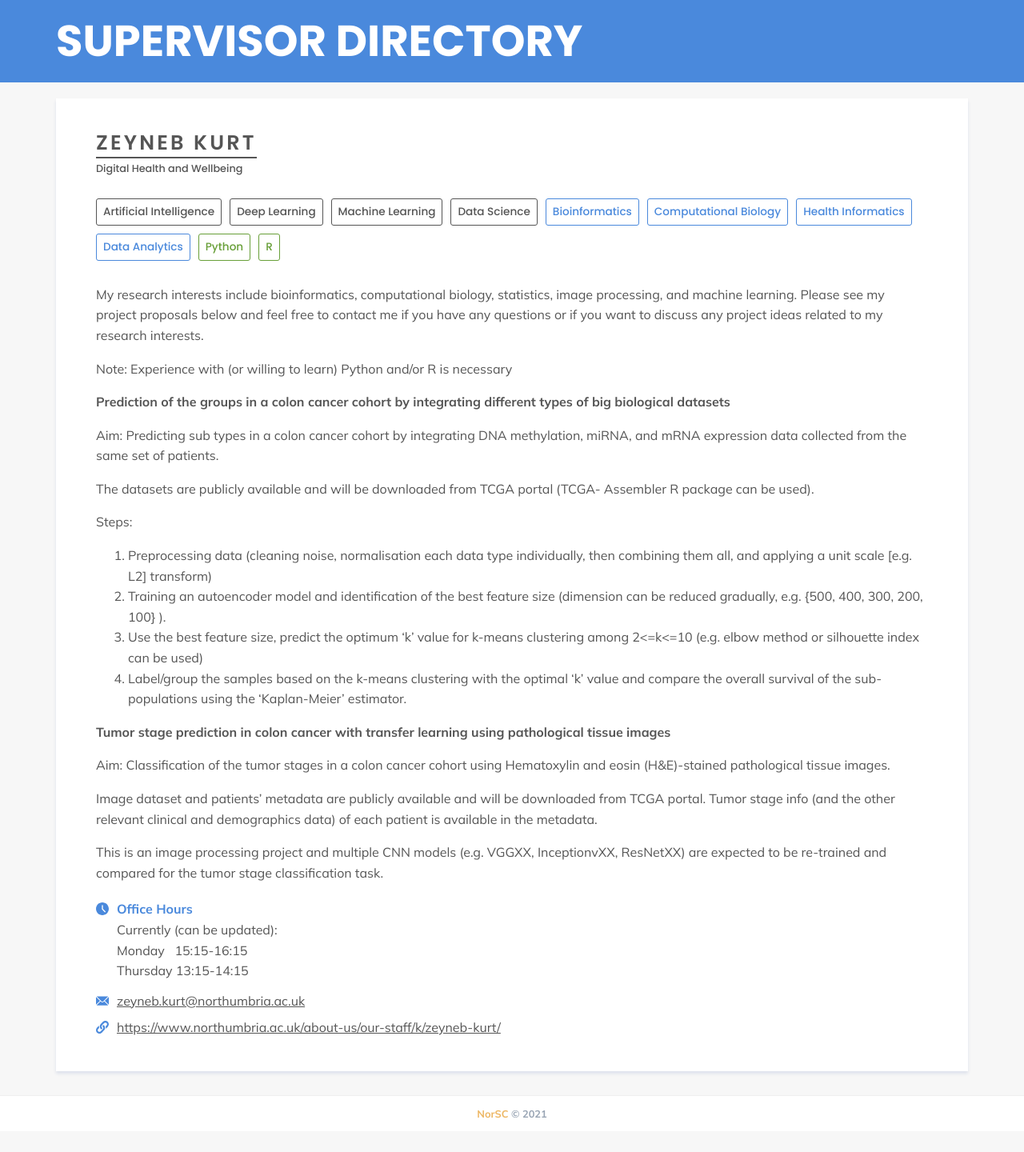
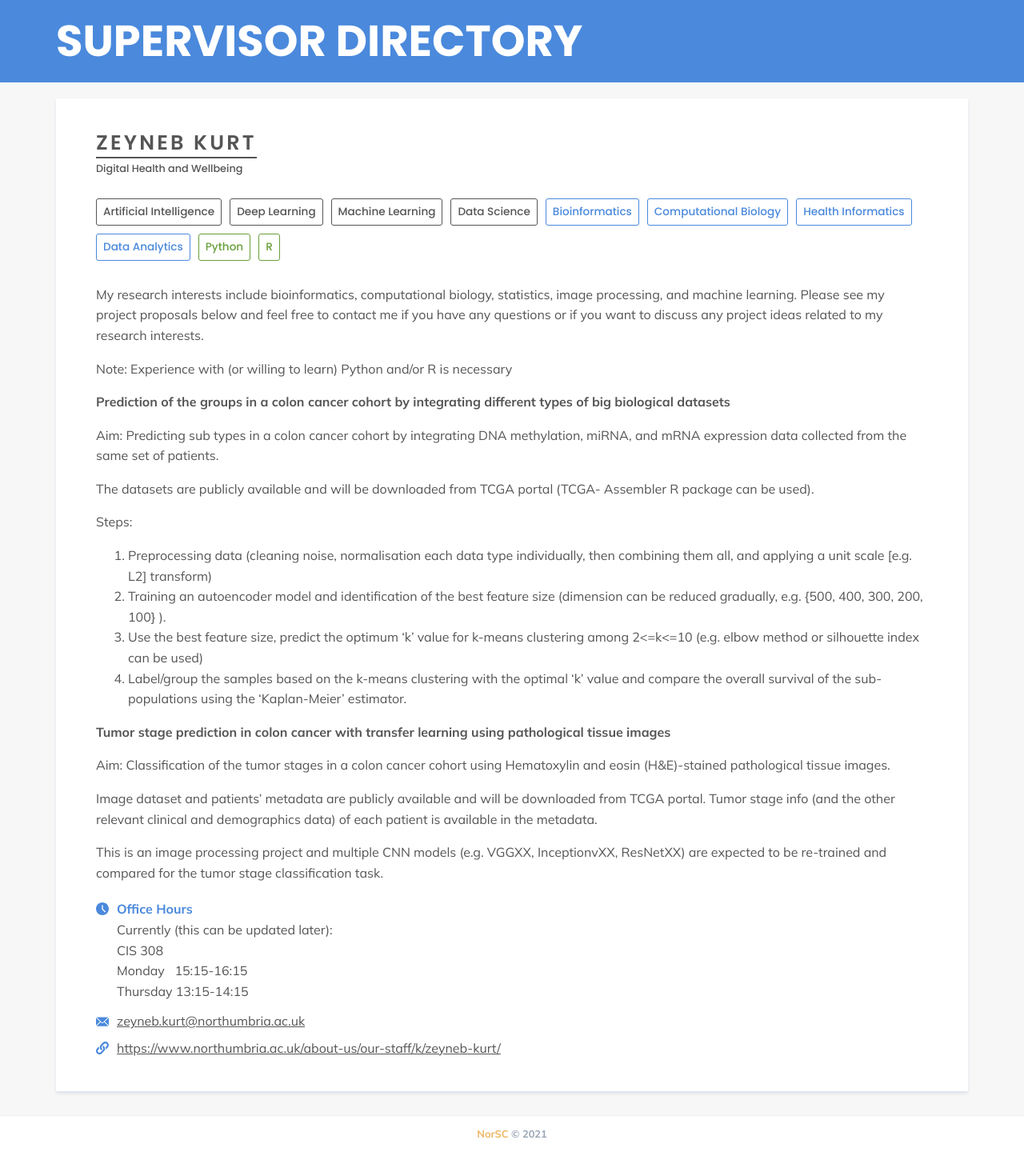
Before and after one commit to NorSC/supervisor-search, a Jekyll site: the page built from _supervisors/zeyneb-kurt.md, in a window 1280 px wide. Shown: the whole page at 80% size. Built offline with Jekyll 4.4.1, drawn with Linux system fonts in a browser that asks for light colours; a script that is not in the unit is left out; before the commit the page ends 1414 px from its top, so only the background shows below that.

Commit message:
Update Supervisors “zeyneb-kurt”

```diff
--- a/_supervisors/zeyneb-kurt.md
+++ b/_supervisors/zeyneb-kurt.md
@@ -4,8 +4,9 @@ title: Zeyneb Kurt
 available: true
 email: zeyneb.kurt@northumbria.ac.uk
 website: https://www.northumbria.ac.uk/about-us/our-staff/k/zeyneb-kurt/
-office_hours: |-
-  Currently (can be updated):
+office_hours: |
+  Currently (this can be updated later):
+  CIS 308
   Monday   15:15-16:15
   Thursday 13:15-14:15
 research_group: Digital Health and Wellbeing
```
